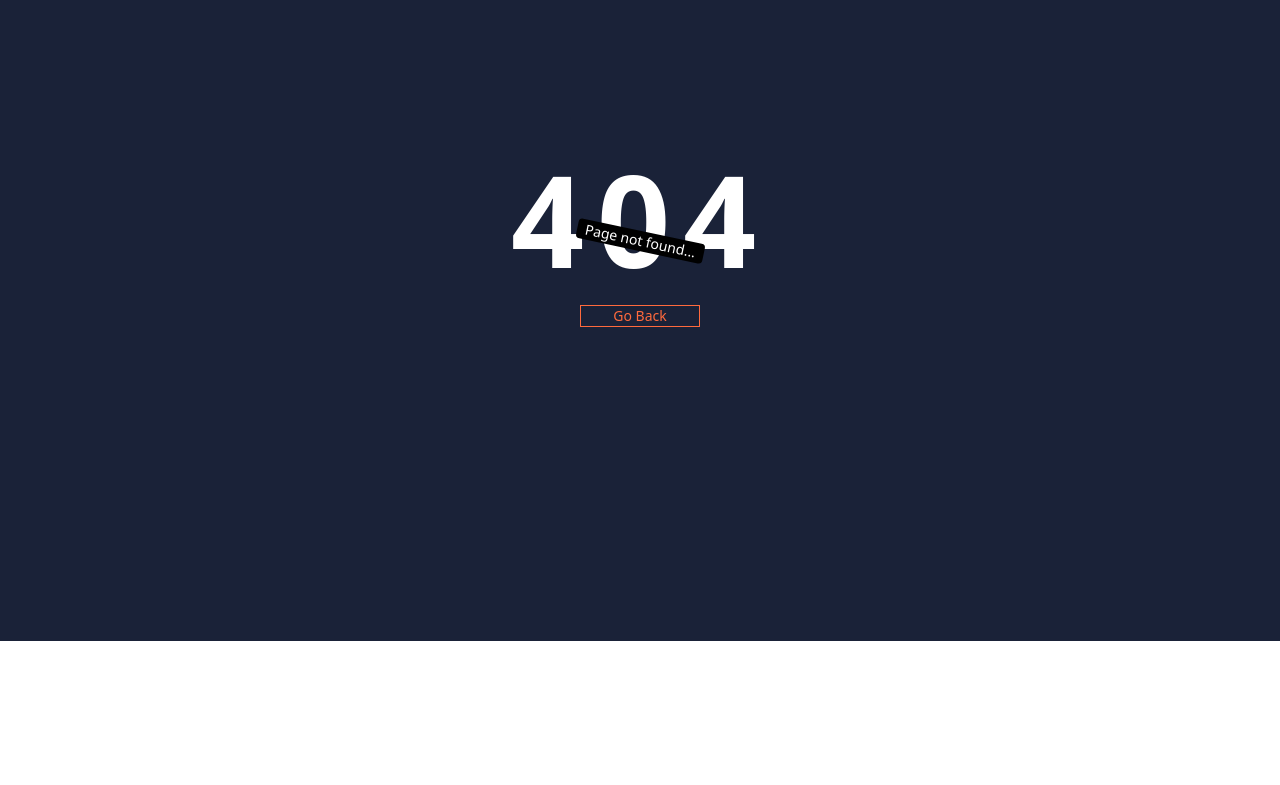
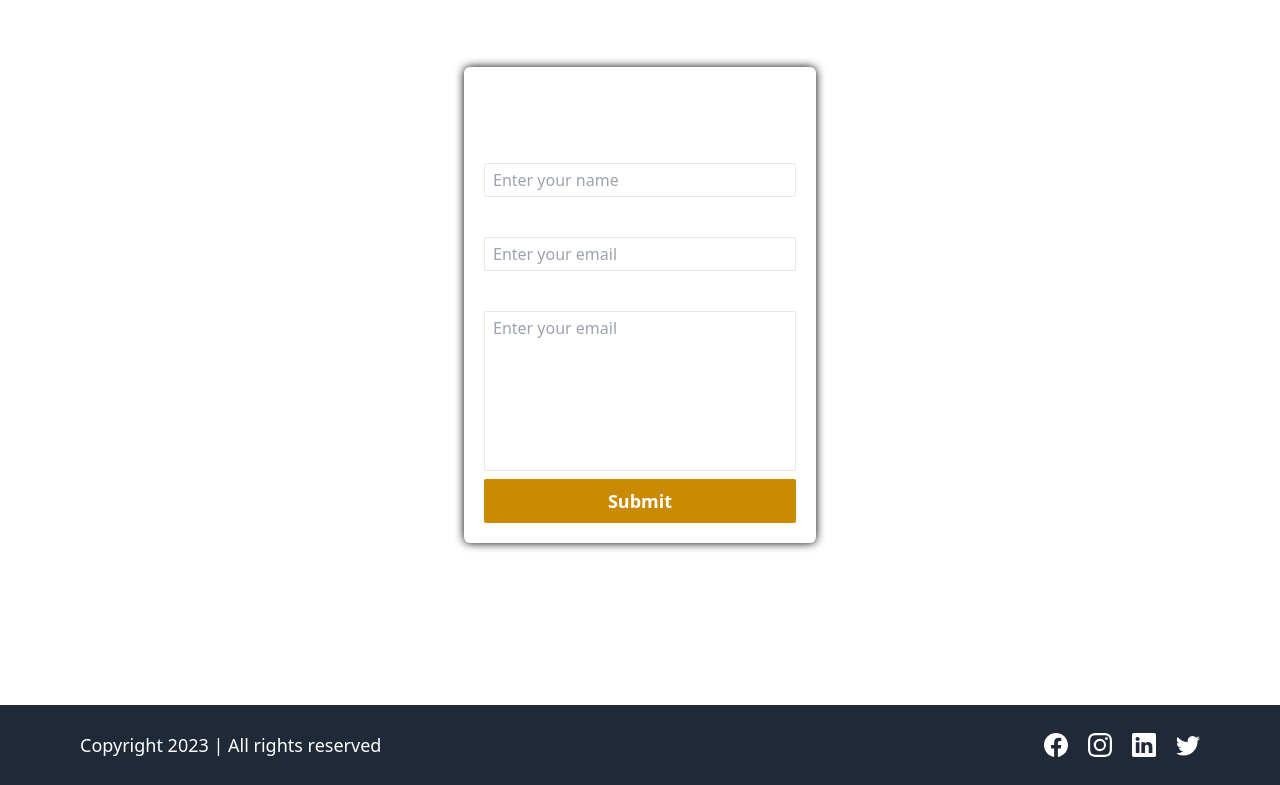
Before and after one commit to himanshuramteke/Learning-Management-System, a React (Vite) app: page /contact in a window 1280 px wide. Before the commit this address had no page. Shown: the part 159-944 px from the top of the page. Before the commit the page ends 800 px from the top, so only its background shows below. Built offline with nearby package versions, Linux system fonts and the light colour scheme.

Commit message:
Added Contact us page

```diff
--- a/src/App.jsx
+++ b/src/App.jsx
@@ -5,6 +5,7 @@
 
 import HomePage from './Pages/HomePage';
 import AboutUs from './Pages/AboutUs';
+import Contact from './Pages/Contact';
 import CourseList from './Pages/Course/CourseList';
 import NotFound from './Pages/NotFound';
 import Signup from './Pages/Signup';
@@ -18,6 +19,7 @@
       <Routes>
          <Route path="/" element={<HomePage />} ></Route>
          <Route path="/about" element={<AboutUs />} ></Route>
+         <Route path="/contact" element={<Contact />}></Route>
          <Route path="/signup" element={<Signup />}></Route>
          <Route path="/login" element={<Login />}></Route>
          <Route path="/courses" element={<CourseList />}></Route>
--- /dev/null
+++ b/src/Helpers/regexMatcher.js
@@ -0,0 +1,7 @@
+export function isEmail(string) {
+    return string.match(/^(([^<>()[\]\\.,;:\s@"]+(\.[^<>()[\]\\.,;:\s@"]+)*)|.(".+"))@((\[[0-9]{1,3}\.[0-9]{1,3}\.[0-9]{1,3}\.[0-9]{1,3}\])|(([a-zA-Z\-0-9]+\.)+[a-zA-Z]{2,}))$/);
+}
+
+export function isValidPassword(string) {
+    return string.match(/^(?=.*[0-9])(?=.*[!@#$%^&*])[a-zA-Z0-9!@#$%^&*]{6,16}$/);
+}
--- /dev/null
+++ b/src/Pages/Contact.jsx
@@ -0,0 +1,127 @@
+import { useState } from "react";
+import toast from "react-hot-toast";
+import { isEmail } from "../Helpers/regexMatcher";
+import axiosInstance from "../Helpers/axiosInstance";
+import HomeLayout from "../Layouts/HomeLayout";
+
+function Contact() {
+
+    const [userInput, setUserInput] = useState({
+        name: "",
+        email: "",
+        message: "",
+    });
+
+    function handleInputChange(e) {
+        const {name, value} = e.target;
+        setUserInput({
+            ...userInput,
+            [name]: value
+        })
+    }
+
+    async function onFormSubmit(e) {
+        e.preventDefault();
+        if(!userInput.email || !userInput.name || !userInput.message) {
+            toast.error("All fields are mandatory");
+            return;
+        }
+
+        if(!isEmail(userInput.email)) {
+            toast.error("Invalid email");
+            return;
+        }
+
+        try {
+            const response = axiosInstance.post("/contact", userInput);
+            toast.promise(response, {
+                loading: "Submitting your message...",
+                success: "Form submitted successfully",
+                error: "Failed to submit the form"
+            });
+            const contactResponse = await response;
+            console.log(contactResponse)
+            if(contactResponse?.data?.success) {
+                setUserInput({
+                    name: "",
+                    email: "",
+                    message: "",
+                });
+            }
+        }catch (err) {
+            toast.error("operation failed...")
+        }
+    }
+
+    return (
+        <HomeLayout>
+            <div className="flex items-center justify-center h-[100vh]">
+                <form
+                    noValidate
+                    onSubmit={onFormSubmit}
+                    className="flex flex-col items-center justify-center gap-2 p-5 rounded-md text-white shadow-[0_0_10px_black] w-[22rem]">
+
+                    <h1 className="text-3xl font-semibold">
+                        Contact Form
+                    </h1>
+
+                    <div className="flex flex-col w-full gap-1">
+                        <label htmlFor="name" className="text-xl font-semibold">
+                            Name
+                        </label>
+                        <input
+                            className="bg-transparent border px-2 py-1 rounded-sm"
+                            id="name"
+                            type="text"
+                            name="name"
+                            placeholder="Enter your name"
+                            onChange={handleInputChange}
+                            value={userInput.name}
+                        />
+
+                    </div>
+
+                    <div className="flex flex-col w-full gap-1">
+                        <label htmlFor="email" className="text-xl font-semibold">
+                            Email
+                        </label>
+                        <input
+                            className="bg-transparent border px-2 py-1 rounded-sm"
+                            id="email"
+                            type="email"
+                            name="email"
+                            placeholder="Enter your email"
+                            onChange={handleInputChange}
+                            value={userInput.email}
+                        />
+
+                    </div>
+
+                    <div className="flex flex-col w-full gap-1">
+                        <label htmlFor="message" className="text-xl font-semibold">
+                            Message
+                        </label>
+                        <textarea
+                            className="bg-transparent border px-2 py-1 rounded-sm resize-none h-40"
+                            id="message"
+                            name="message"
+                            placeholder="Enter your email"
+                            onChange={handleInputChange}
+                            value={userInput.message}
+                        />
+
+                    </div>
+                    <button type="submit"
+                        className="w-full bg-yellow-600 hover:bg-yellow-500 transition-all ease-in-out duration-300 rounded-sm py-2 font-semibold text-lg cursor-pointer"
+                    >
+                        Submit
+                    </button>
+
+                </form>
+            </div>
+
+        </HomeLayout>
+    );
+}
+
+export default Contact;
--- a/src/Pages/Signup.jsx
+++ b/src/Pages/Signup.jsx
@@ -6,6 +6,7 @@
 
 import HomeLayout from '../Layouts/HomeLayout';
 import { createAccount } from '../Redux/Slices/AuthSlice';
+import { isEmail, isValidPassword } from '../Helpers/regexMatcher';
 
 function Signup() {
 
@@ -61,12 +62,12 @@
             return;
         }
         // checking valid email
-        if(!signupData.email.match(/^(([^<>()[\]\\.,;:\s@"]+(\.[^<>()[\]\\.,;:\s@"]+)*)|.(".+"))@((\[[0-9]{1,3}\.[0-9]{1,3}\.[0-9]{1,3}\.[0-9]{1,3}\])|(([a-zA-Z\-0-9]+\.)+[a-zA-Z]{2,}))$/)) {
+        if(!isEmail(signupData.email)) {
             toast.error("Invalid email id");
             return;
         }
         // checking password validation
-        if(!signupData.password.match(/^(?=.*[0-9])(?=.*[!@#$%^&*])[a-zA-Z0-9!@#$%^&*]{6,16}$/)) {
+        if(!isValidPassword(signupData.password)) {
             toast.error("Password should be 6 - 16 character long with atleast a number and special character");
             return;
         }
```
